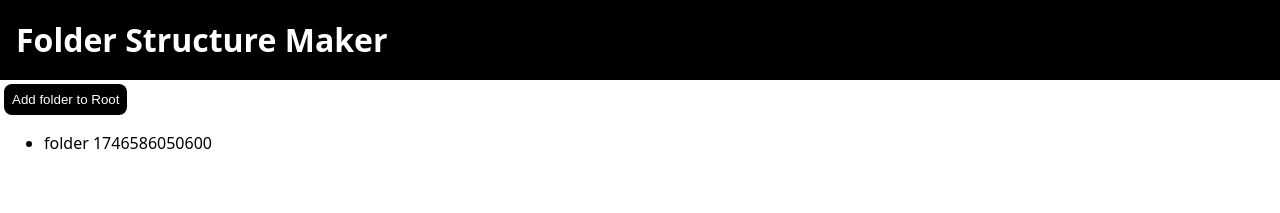
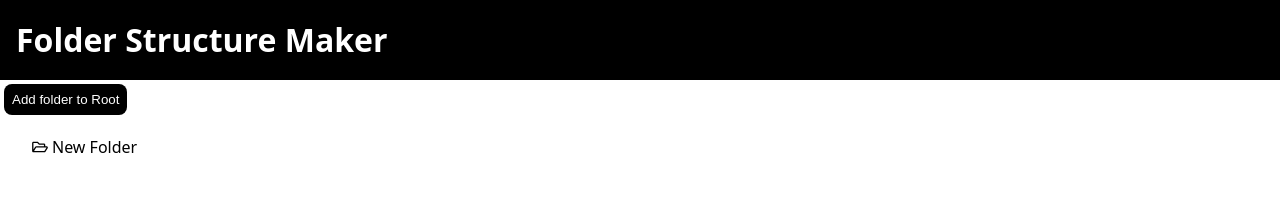
Before and after one commit to oknono/FolderStructure, a React (Vite) app: page / in a window 1280 px wide. Both pictures are taken after a click on the button "Add folder to Root". Shown: the top 213 px of the page. Built offline with nearby package versions, Linux system fonts and the light colour scheme.

Commit message:
Style Folder Component: Add Icon

```diff
--- a/src/FolderStructure.css
+++ b/src/FolderStructure.css
@@ -1,3 +1,32 @@
 .outer-list {
   padding-top: var(--spacing-large);
 }
+
+.folder-icon {
+  display: inline-block;
+  width: var(--icon-size);
+  height: var(--icon-size);
+  margin-right: var(--spacing-small);
+  margin-left: var(--spacing-small);
+  background-repeat: no-repeat;
+  background-position: center;
+  background-size: contain;
+  background-image: url("assets/folder-open-regular.svg");
+}
+
+.node-item {
+  height: 2rem;
+  display: flex;
+  flex-direction: row;
+  justify-content: flex-start;
+  align-items: center;
+  margin-left: var(--spacing-medium);
+}
+
+.node-item:marker {
+  content: "";
+}
+
+.outer-list {
+  padding-left: var(--spacing-large);
+}
--- a/src/FolderStructure.tsx
+++ b/src/FolderStructure.tsx
@@ -12,8 +12,9 @@ export default function FolderStructure({ nodes }: FSProps) {
 
   function renderSingleNode(node: NodeModel) {
     return (
-      <li key={node.id}>
-        {node.type} {node.id}
+      <li key={node.id} className="node-item">
+        <span className="folder-icon" aria-label="Folder" role="img" />
+        New Folder
       </li>
     );
   }
--- a/src/index.css
+++ b/src/index.css
@@ -8,6 +8,7 @@
   --spacing-large: 1rem;
   --spacing-medium: 0.5rem;
   --spacing-small: 0.25rem;
+  --icon-size: 1rem;
 }
 
 /* Standard reset */
```
